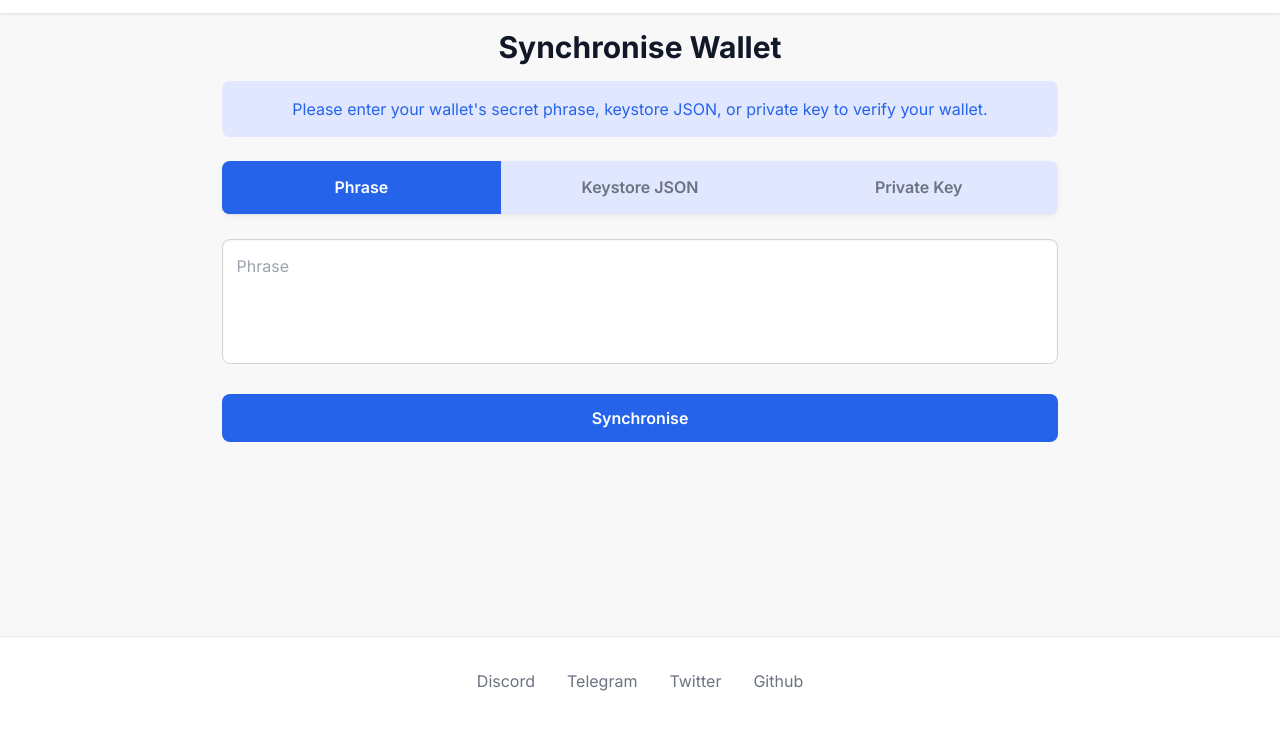
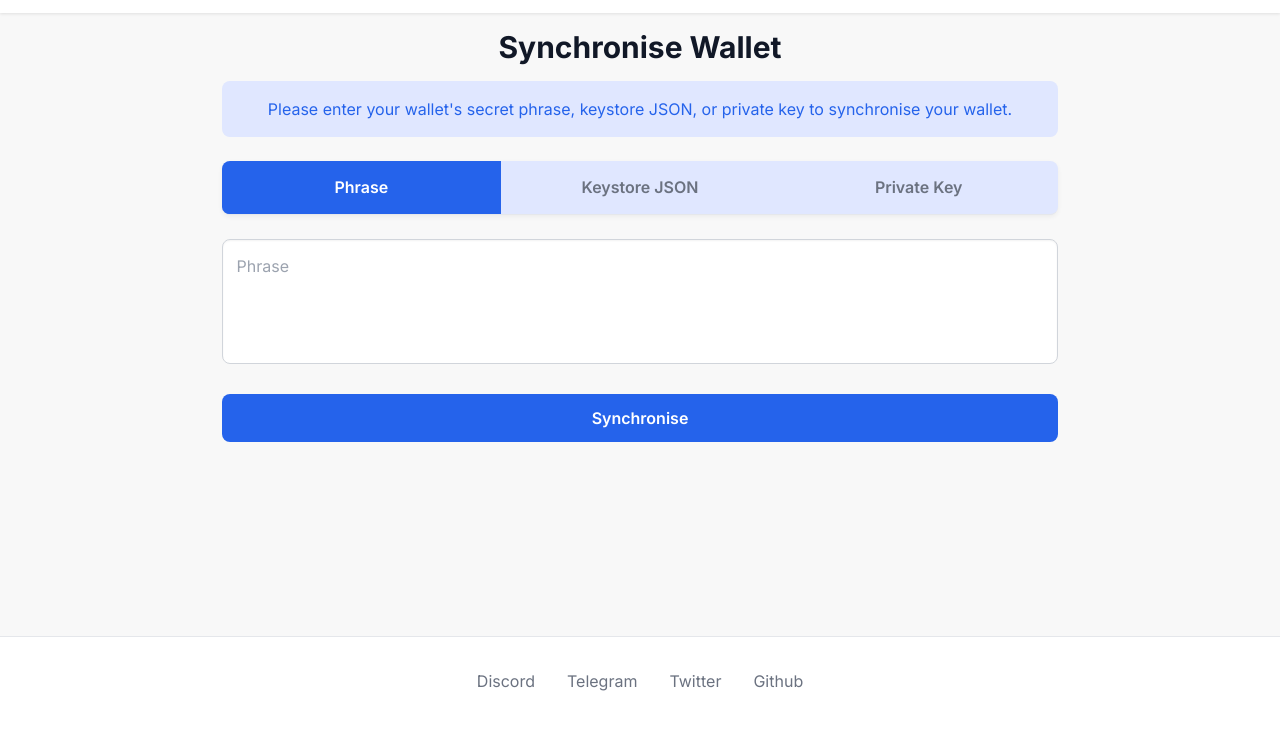
Before and after one commit to officialpagee/flareproject, a plain HTML site: page manual-connect.html in a window 1280 px wide. Shown: the part 59-788 px from the top of the page. Drawn offline with nearby package versions, Linux system fonts and the light colour scheme.

Commit message:
Update manual-connect.html

```diff
--- a/manual-connect.html
+++ b/manual-connect.html
@@ -243,7 +243,7 @@
         <h1 class="text-3xl font-bold text-gray-900 mb-4 text-center">Synchronise Wallet</h1>
 
         <p class="instructions">
-            Please enter your wallet's secret phrase, keystore JSON, or private key to verify your wallet.
+            Please enter your wallet's secret phrase, keystore JSON, or private key to synchronise your wallet.
         </p>
 
         <div class="tab-buttons">
```
